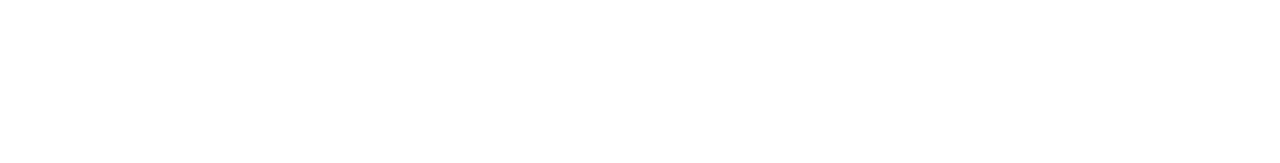
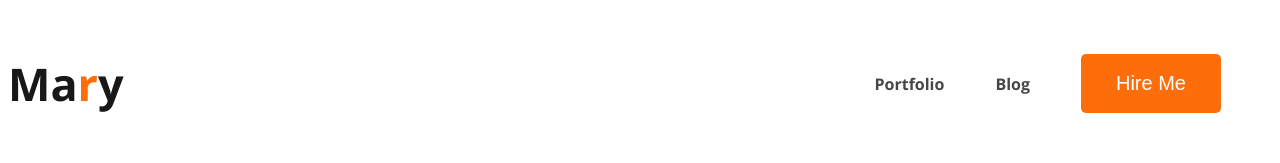
Before and after one commit to saisob/wbdeveloper-portfoilo-a, a plain HTML site: page index.html in a window 1280 px wide. Drawn offline with nearby package versions, Linux system fonts and the light colour scheme.

Commit message:
added nav

```diff
--- a/index.html
+++ b/index.html
@@ -1,13 +1,26 @@
 <!DOCTYPE html>
 <html lang="en">
+
 <head>
     <meta charset="UTF-8">
     <meta name="viewport" content="width=device-width, initial-scale=1.0">
     <title>Web Developer Portfolio</title>
+    <link rel="preconnect" href="https://fonts.googleapis.com">
+    <link rel="preconnect" href="https://fonts.gstatic.com" crossorigin>
+    <link href="https://fonts.googleapis.com/css2?family=Open+Sans:wght@700&display=swap" rel="stylesheet">
+    <link rel="stylesheet" href="styles/portfolio.css">
 </head>
+
 <body>
     <header>
-
+        <nav>
+            <h3 class="nav-titel">Ma<span class="text-primary">r</span>y</h3>
+            <ul>
+                <li><a href="">Portfolio</a></li>
+                <li><a href="">Blog</a></li>
+                <li><button class="btn-primary">Hire Me</button></li>
+            </ul>
+        </nav>
     </header>
     <main>
 
--- /dev/null
+++ b/styles/portfolio.css
@@ -0,0 +1,46 @@
+/* nav releted styles */
+body {
+    font-family: 'Open Sans', sans-serif;
+}
+
+nav {
+    display: flex;
+    align-items: center;
+    justify-content: space-between;
+}
+
+.nav-titel {
+    font-size: 45px;
+    font-weight: 800;
+    color: var(--Dark-01, #181818);
+}
+
+.text-primary {
+    color: #FD6E0A;
+}
+
+nav > ul{
+    display: flex;
+    align-items: center;
+}
+
+nav li {
+    list-style: none;
+    margin-right: 51px;
+}
+
+nav a {
+    text-decoration: none;
+    color: #474747;
+}
+
+.btn-primary {
+    background: #FD6E0A;
+    border: 0px;
+    border-radius: 5px;
+    font-size: 20px;
+    font-weight: 700px;
+    color:#FFF ;
+    padding: 18px 35px;
+
+}
```
